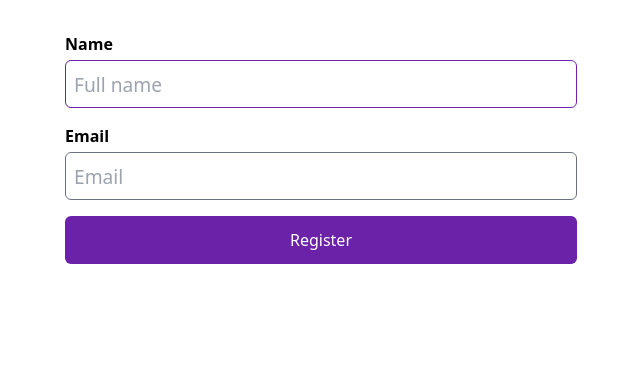
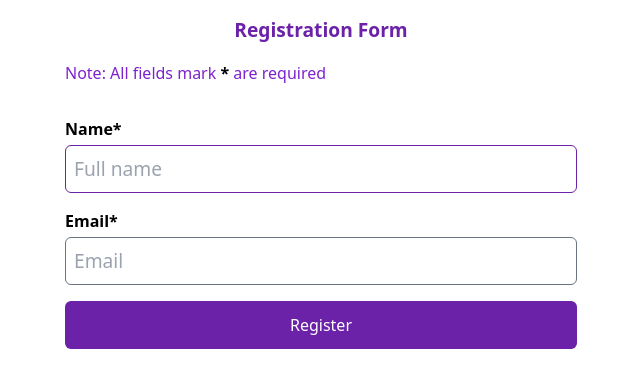
Before and after one commit to Sosaristic/otp-validator, a React (Vite) app: page / in a window 1280 px wide. Shown: the top 388 px of the page, without its empty margins (319-959 px from the left). Built offline with nearby package versions, Linux system fonts and the light colour scheme.

Commit message:
changed bg color of disabled state

```diff
--- a/src/component/Otp.jsx
+++ b/src/component/Otp.jsx
@@ -5,7 +5,7 @@ function Input({ id, inputRef }) {
     <input
       type="text"
       id={id}
-      className="outline-none border border-gray-800 h-[3rem] w-[3rem] flex-1 text-center rounded-sm disabled:text-white disabled:font-[700] disabled:bg-purple-300 focus:border-purple-800"
+      className="outline-none border border-gray-800 h-[3rem] w-[3rem] flex-1 text-center rounded-sm disabled:text-white disabled:font-[700] disabled:bg-purple-800 disabled:border-purple-800 focus:border-purple-800"
       ref={inputRef}
       maxLength="1"
     />
--- a/src/component/UserDetails.jsx
+++ b/src/component/UserDetails.jsx
@@ -23,11 +23,13 @@ useEffect(()=>{
     handleSetStep(2)
   };
   return (
-    <div>
-      <form className="flex flex-col gap-4 w-[80%] lg:w-[40%] mx-auto mt-8" onSubmit={handleSubmit}>
+    <div className=" w-[80%] lg:w-[40%] mx-auto">
+        <h2 className="text-center text-[1.2rem] text-purple-800 mt-4 font-bold">Registration Form</h2>
+        <p className="mt-4 text-purple-700">Note: All fields mark <span className="font-bold text-black">*</span> are required</p>
+      <form className="flex flex-col gap-4 mx-auto mt-8" onSubmit={handleSubmit}>
         <div className="flex flex-col gap-1">
           <label htmlFor="name" className="font-semibold">
-            Name
+            Name*
           </label>
           <input
           ref={firstInputRef}
@@ -44,7 +46,7 @@ useEffect(()=>{
         </div>
         <div className="flex flex-col gap-1">
           <label htmlFor="name" className="font-semibold">
-            Email
+            Email*
           </label>
           <input
             type="text"
```
